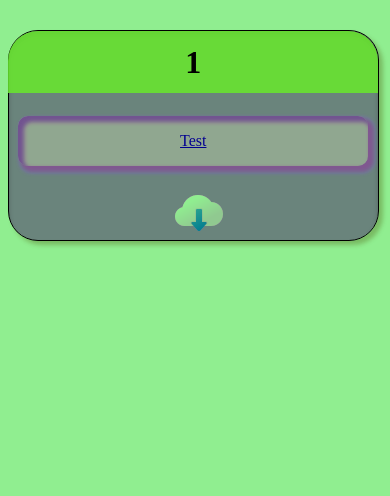
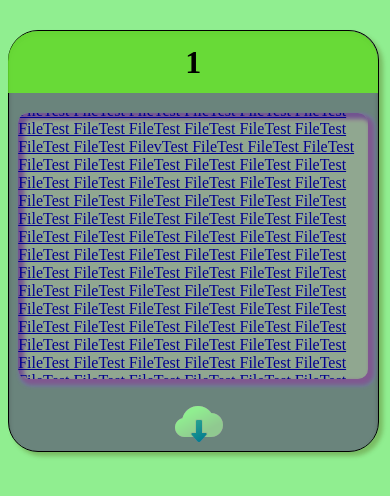
Before and after one commit to Ddhruv-IOT/Smart-Share, a website: page pages/download.html in a window 390 px wide. Drawn offline with Linux system fonts and the light colour scheme.

Commit message:
fixing scroll

```diff
--- a/pages/download.html
+++ b/pages/download.html
@@ -88,7 +88,7 @@
 
 		<div class="rect">
 			<a href="www.google.com">
-				<p class="op">Test  </p>
+				<p class="op">Test  File Test FileTest FileTest FileTest FileTest FileTest FileTest FileTest FileTest FileTest FileTest FileTest FileTest FileTest FileTest FileTest FileTest FileTest FileTest FilevTest FileTest FileTest FileTest FileTest FileTest FileTest FileTest FileTest FileTest FileTest FileTest FileTest FileTest FileTest FileTest FileTest FileTest FileTest FileTest FileTest FileTest FileTest FileTest FileTest FileTest FileTest FileTest FileTest FileTest FileTest FileTest FileTest FileTest FileTest FileTest FileTest FileTest FileTest FileTest FileTest FileTest FileTest FileTest FileTest FileTest FileTest FileTest FileTest FileTest FileTest FileTest FileTest FileTest FileTest FileTest FileTest FileTest FileTest FileTest FileTest FileTest FileTest FileTest FileTest FileTest FileTest FileTest FileTest FileTest FileTest FileTest FileTest FileTest FileTest FileTest FileTest FileTest FileTest FileTest FileTest FileTest FileTest FileTest File</p>
 			</a>
 		</div>
 
@@ -161,7 +161,7 @@
 		display: flex;
 	  	flex-direction: column;
 /*	  	flex-wrap: nowrap;     */
-height: 25vh;
+/* height: 25vh; */
 width: 95vw;
 min-height: 25vh;
 height: auto;
@@ -181,20 +181,23 @@ max-height: 50vh;
   	}
 
   	.main > .rect {
+      margin: 20px;
 		display: flex;
   	justify-content: center;
   	align-items: center;
 		width: 95%;
 		/* height: 30%; */
-    max-height: 90%;
+
 		background: rgba(217, 217, 217, 0.4);
 		box-shadow: 4px 4px 4px 2px #8058CD, inset 4px 4px 4px 2px rgba(99, 47, 210, 0.7);
 		border-radius: 10px;
 		/* flex-wrap: wrap; */
-    /* overflow: scroll; */
+    overflow: scroll;
     /* overflow: auto;*/
-    min-height: 50%;
-    height: auto;
+
+     height: 100%;
+   min-height: 10vh;
+    max-height: 50vh;
 
 	}
 
```
